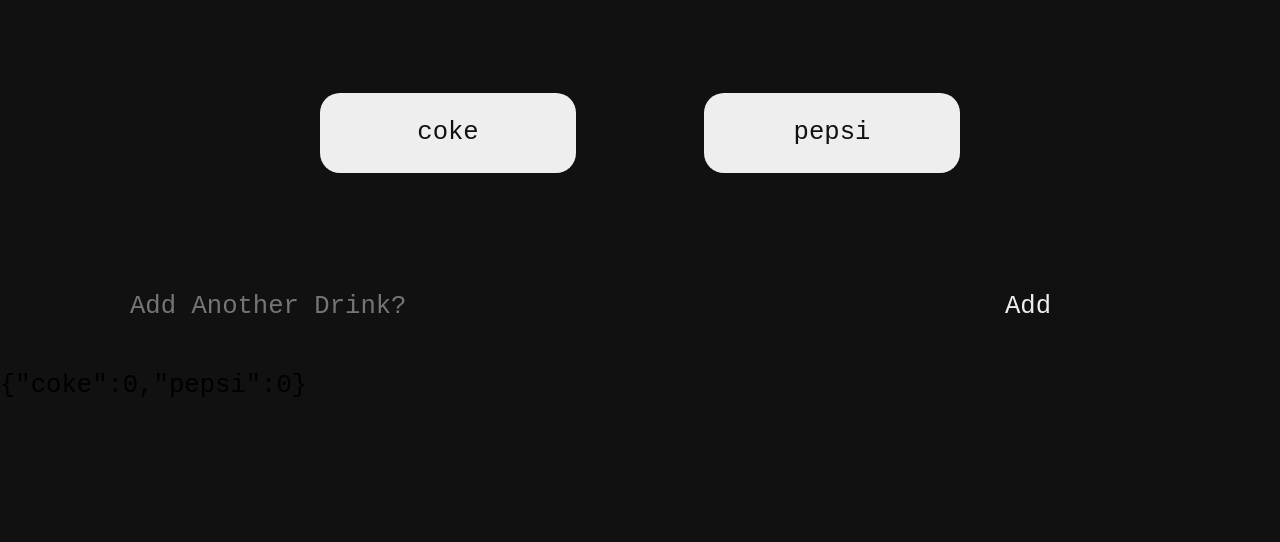
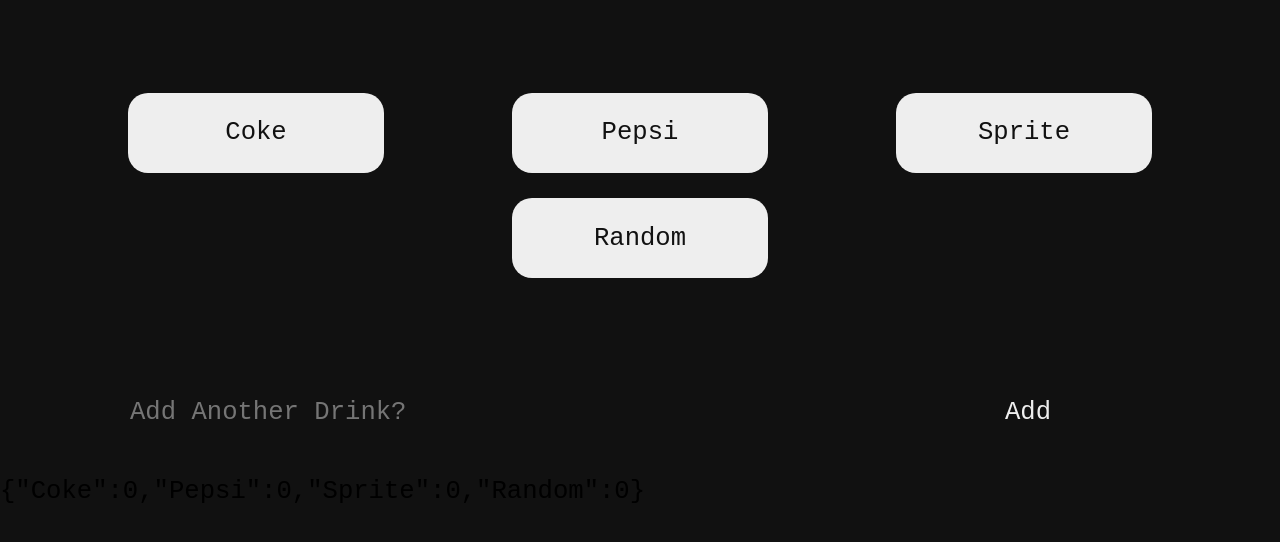
Before and after one commit to Harrex/cssa-vending-machine-survey, a React (Create React App) app: page / in a window 1280 px wide. Shown: the top 542 px of the page. Built offline with nearby package versions, Linux system fonts and the light colour scheme.

Commit message:
Fixed Both Issues - Site is now working

```diff
--- a/public/index.html
+++ b/public/index.html
@@ -6,8 +6,8 @@
     <meta name="viewport" content="width=device-width, initial-scale=1" />
     <meta name="theme-color" content="#000000" />
     <meta
-      name="description"
-      content="Web site created using create-react-app"
+      name="Survey for vending machine"
+      content="Survey for venting machine"
     />
     <link rel="apple-touch-icon" href="%PUBLIC_URL%/logo192.png" />
     <!--
@@ -24,7 +24,7 @@
       work correctly both with client-side routing and a non-root public URL.
       Learn how to configure a non-root public URL by running `npm run build`.
     -->
-    <title>React App</title>
+    <title>Survey</title>
   </head>
   <body>
     <noscript>You need to enable JavaScript to run this app.</noscript>
--- a/src/App.js
+++ b/src/App.js
@@ -9,9 +9,12 @@
         if ( dataInStorage ) {
             return (dataInStorage); // Check if this is empty ie. First time user
         } else {
+            // Default Options if there is nothing saved
             return JSON.stringify({
-                "coke": 0,
-                "pepsi": 0
+                "Coke": 0,
+                "Pepsi": 0,
+                "Sprite": 0,
+                "Random": 0
             });
         }
     }
@@ -41,8 +44,10 @@
 
       const handleDrinkFormSubmit = (event) => {
         event.preventDefault();
-        setDataJSON({ ...dataJSON, ["Add: " + drinkInputName]: 1 }); // Add the 'name' key to the data object
-        setDrinkInputName("")
+          if (drinkInputName) {
+            setDataJSON({ ...dataJSON, ["Add: " + drinkInputName]: 1 }); // Add the 'name' key to the data object
+            setDrinkInputName("")
+          }
       };
 
       const handleDrinkFormChange = (event) => {
```
Also changed, not shown: 1 other file (tests, documents, lock files or other folders).
